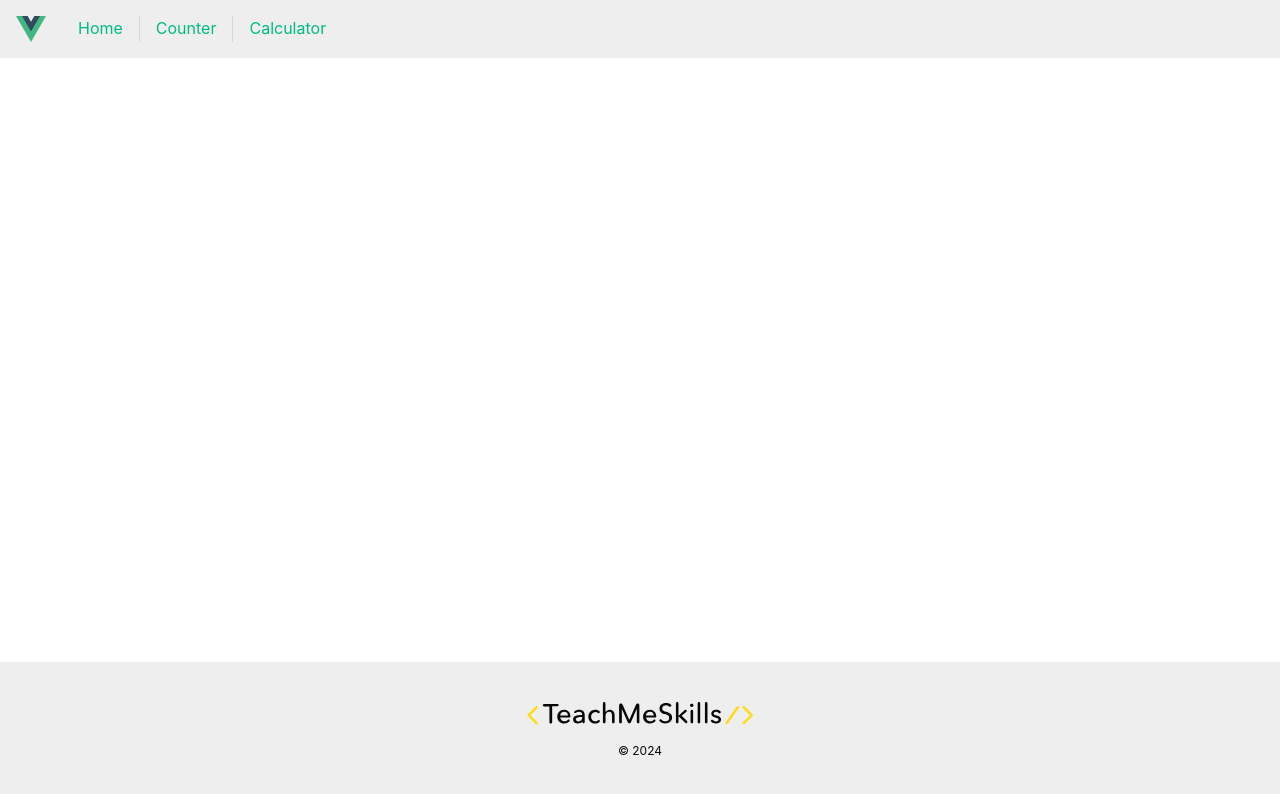
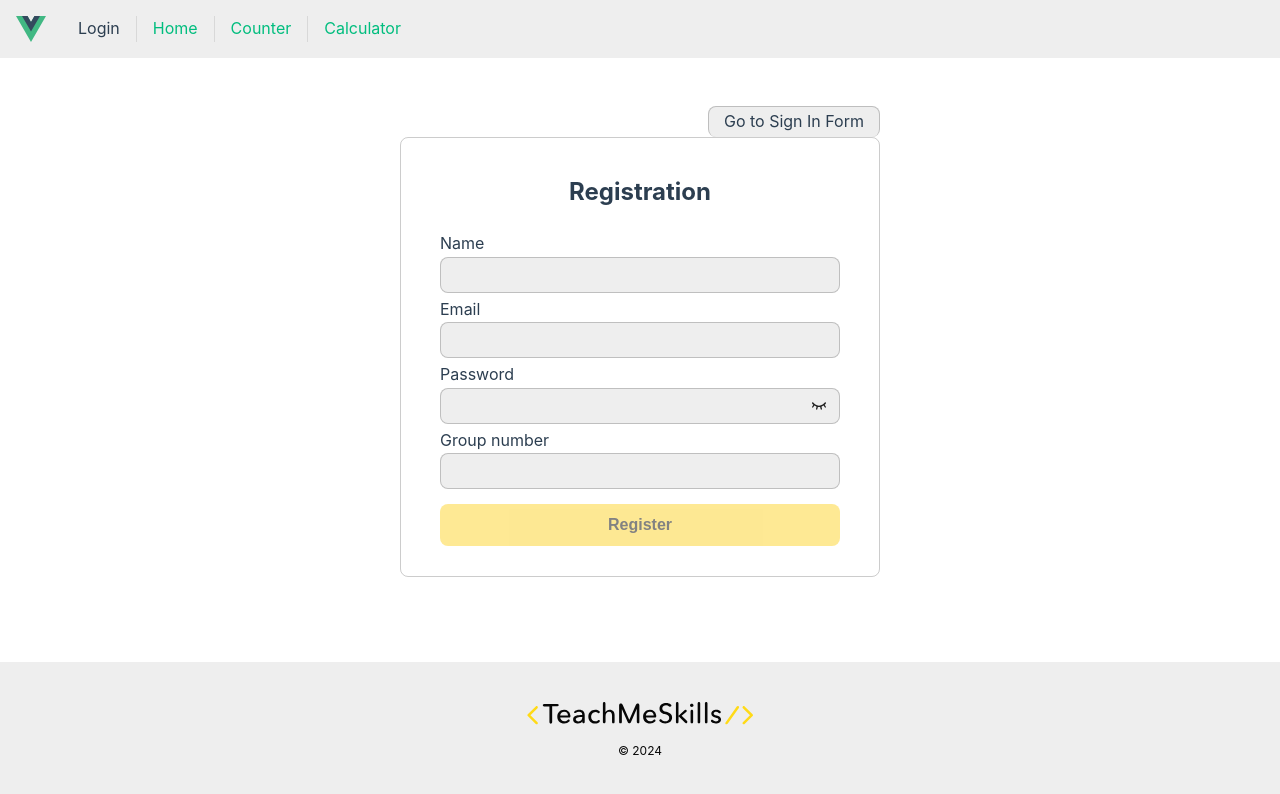
Before and after one commit to Yuri-Kuichik/wd15-vue-app, a Vue app: page /login in a window 1280 px wide. Shown: the top 794 px of the page. Built offline with nearby package versions, Linux system fonts and the light colour scheme.

Commit message:
alexMoroz-hw3. Разработаны компоненты `RegistrationForm`, `SignInForm`

```diff
--- a/src/components/AppHeader.vue
+++ b/src/components/AppHeader.vue
@@ -3,6 +3,7 @@
         <BaseLayout class="header-section">
             <img class="logo" src="/src/assets/logo.svg" alt="logo Vue">
             <nav class="d-flex">
+                <RouterLink to="/login">Login</RouterLink>
                 <RouterLink to="/">Home</RouterLink>
                 <RouterLink to="/counter">Counter</RouterLink>
                 <RouterLink to="/calculator">Calculator</RouterLink>
--- /dev/null
+++ b/src/components/RegistrationForm.vue
@@ -0,0 +1,97 @@
+<script>
+import {formMixin} from '@/composables/formMixin.js';
+
+export default {
+  mixins: [formMixin],
+  data() {
+    return {
+      username: '',
+      email: '',
+      password: '',
+      passwordFieldType: 'password',
+      passwordMsgError: '',
+      course_group: '',
+    }
+  },
+
+  methods: {
+    switchPasswordVisibility() {
+      this.passwordFieldType = this.switchPasswordType(this.passwordFieldType);
+    },
+
+    send() {
+      this.sendForm({
+        username: this.username,
+        email: this.email,
+        password: this.password,
+        course_group: this.course_group,
+      })
+    },
+
+  },
+
+  computed: {
+    isFormUncompleted() {
+      return this.isFormFullFilled([this.username, this.email, this.password, this.course_group]);
+    }
+  }
+}
+</script>
+
+<template>
+  <div class="registration-form-wrapper d-flex d-flex_jcc">
+    <form class="registration-form">
+      <h2 class="registration-form__header">Registration</h2>
+      <BaseInput
+          label="Name"
+          v-model.trim="username"
+      />
+      <BaseInput
+          label="Email"
+          v-model.trim="email"
+          type="email"
+      />
+      <BaseInput
+          label="Password"
+          :type="passwordFieldType"
+          password-field
+          v-model="password"
+          @switch-type="switchPasswordVisibility"
+      />
+      <BaseInput
+          label="Group number"
+          v-model.number="course_group"></BaseInput>
+      <BaseButton
+          @click.prevent="send"
+          :is-disabled="isFormUncompleted"
+      >
+        <span>Register</span>
+      </BaseButton>
+    </form>
+  </div>
+</template>
+
+<style lang="scss" scoped>
+.registration-form-wrapper {
+  border: 1px solid rgba(0, 0, 0, .2);
+  border-radius: 8px;
+  width: 480px;
+  margin: 0 auto;
+  padding: 15px;
+
+  .registration-form {
+    max-width: 400px;
+    flex-grow: 1;
+
+    &__header {
+      text-align: center;
+      margin: 20px;
+    }
+
+    button {
+      margin: 15px 0;
+      width: 100%;
+    }
+  }
+}
+</style>
--- /dev/null
+++ b/src/components/SignInForm.vue
@@ -0,0 +1,88 @@
+<script>
+import { formMixin } from '@/composables/formMixin.js';
+
+export default {
+  mixins: [formMixin],
+  data() {
+    return {
+      email: '',
+      password: '',
+      passwordFieldType: 'password',
+      passwordMsgError: '',
+    }
+  },
+  methods: {
+    switchPasswordVisibility() {
+      this.passwordFieldType = this.switchPasswordType(this.passwordFieldType);
+    },
+
+    send() {
+      this.sendForm({
+            email: this.email,
+            password: this.password,
+          }
+      )
+    },
+
+  },
+
+  computed: {
+    isFormUncompleted() {
+      return this.isFormFullFilled([this.email, this.password]);
+    }
+  }
+
+}
+</script>
+
+<template>
+  <div class="sign-in-form-wrapper d-flex d-flex_jcc">
+    <form class="sign-in-form">
+      <h2 class="sign-in-form__header">Sign In</h2>
+      <BaseInput
+          label="Email"
+          v-model="email"
+          type="email"
+      />
+      <BaseInput
+          label="Password"
+          :type="passwordFieldType"
+          password-field
+          v-model="password"
+          @switch-type="switchPasswordVisibility"
+      />
+      <BaseButton
+          @click.prevent="send"
+          :is-disabled="isFormUncompleted"
+      >
+        <span>Sign in</span>
+      </BaseButton>
+    </form>
+
+  </div>
+</template>
+
+<style lang="scss" scoped>
+.sign-in-form-wrapper {
+  border: 1px solid rgba(0, 0, 0, .2);
+  border-radius: 8px;
+  width: 480px;
+  margin: 0 auto;
+  padding: 15px;
+
+  .sign-in-form {
+    max-width: 400px;
+    flex-grow: 1;
+
+    &__header{
+      text-align: center;
+      margin: 20px;
+    }
+
+    button {
+      margin: 15px 0;
+      width: 100%;
+    }
+  }
+}
+</style>
--- /dev/null
+++ b/src/composables/formMixin.js
@@ -0,0 +1,15 @@
+export const formMixin = {
+    methods: {
+        switchPasswordType(passwordFieldType) {
+            return passwordFieldType === 'password' ? 'text' : 'password';
+        },
+
+        sendForm(dataToSend) {
+            console.log(dataToSend);
+        },
+
+        isFormFullFilled(fieldsToCheck) {
+            return fieldsToCheck.some(field => !field.length);
+        }
+    }
+};
--- a/src/pages/LoginPage.vue
+++ b/src/pages/LoginPage.vue
@@ -1,37 +1,51 @@
-<script>;
-// import SignInForm from '@/components/SignInForm.vue';
-// import RegistrationForm from '@/components/RegistrationForm.vue'
+<script>
+import SignInForm from "@/components/SignInForm.vue";
+import RegistrationForm from "@/components/RegistrationForm.vue";
 
 export default {
   components: {
-    // SignInForm,
-    // RegistrationForm
+    SignInForm,
+    RegistrationForm,
   },
-
   data() {
     return {
       currentComponent: 'RegistrationForm',
+      inactiveComponent: 'Go to Sign In Form',
     }
   },
-
   methods: {
-    toggleComponent() {
-      this.currentComponent = this.currentComponent === 'SignInForm' ? 'RegistrationForm' : 'SignInForm'
+    toggleForms() {
+      this.currentComponent = this.currentComponent === 'RegistrationForm' ? 'SignInForm' : 'RegistrationForm';
+      this.inactiveComponent = this.currentComponent === 'RegistrationForm' ? 'Go to Sign In Form' : 'Go to Registration Form';
     }
-  },
-
-  computed: {
-
   }
 }
 </script>
 
 <template>
-  <BaseLayout class="login-page">
-    <component :is="currentComponent" @toggle="toggleComponent"/>
+  <BaseLayout>
+    <div class="form-wrapper d-flex d-flex_jcc d-flex_fdc">
+      <span class="form-toggle d-flex " @click="toggleForms"> {{ inactiveComponent }}</span>
+      <component :is="currentComponent"/>
+    </div>
   </BaseLayout>
 </template>
 
-<style lang=scss scoped>
 
+<style lang="scss" scoped>
+.form-wrapper {
+  align-items: center;
+  max-width: 480px;
+  margin: 0 auto;
+
+  .form-toggle {
+    background-color: var(--color-white);
+    border: 1px solid rgba(0, 0, 0, 0.2);
+    border-bottom: none;
+    border-radius: 8px;
+    padding: 2px 15px;
+    border-bottom: none;
+    align-self: end;
+  }
+}
 </style>
```
